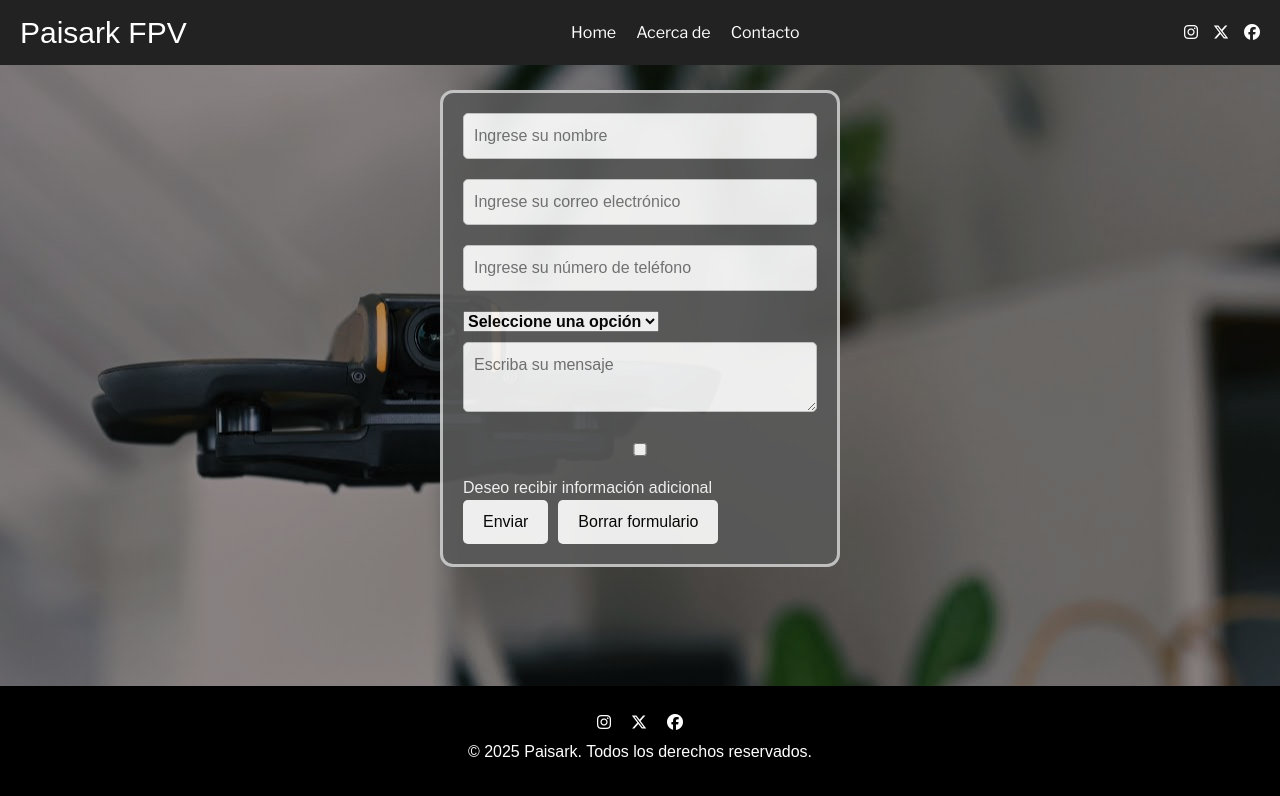
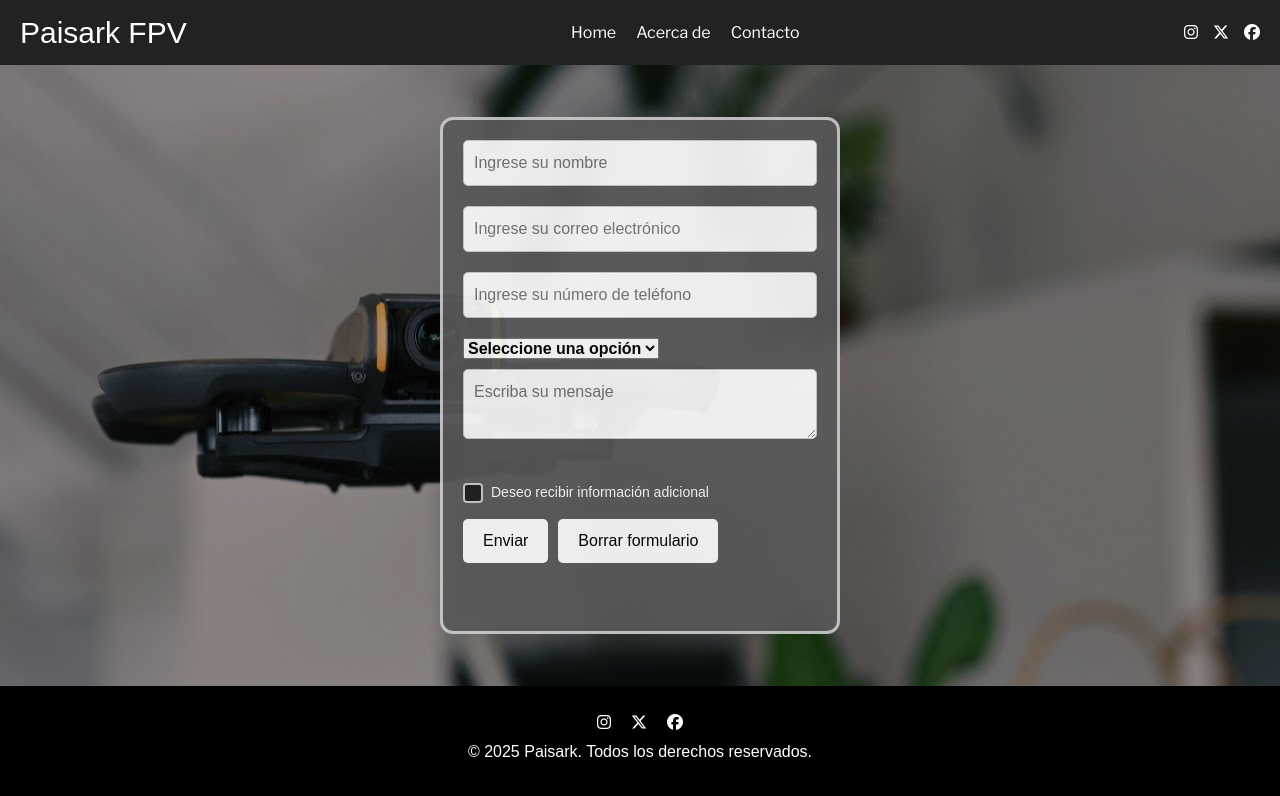
Before and after one commit to lletorres/Tp2-React-Leandro-Torres, a React (Vite) app: page /contacto in a window 1280 px wide. Shown: the top 796 px of the page. Built offline with nearby package versions, Linux system fonts and the light colour scheme; a web font is replaced by a local one.

Commit message:
nuevo css de formularios

```diff
--- a/src/App.jsx
+++ b/src/App.jsx
@@ -5,15 +5,27 @@ import Home from "./components/Home/Home";
 import AcercaDe from "./components/AcercaDe/AcercaDe";
 import Contacto from "./components/Contacto/Contacto";
 import GaleriaFotos from "./components/GaleriaFotos/GaleriaFotos";
+import GaleriaVideos from "./components/GaleriaVideos/GaleriaVideos";
 import Footer from "./components/Footer/Footer";
 import "./styles/general.css";
 import imagenHero from "./assets/img/Avata2.jpeg";
+//Importo las imagenes
 import img1 from "./assets/img/foto1.jpg";
 import img2 from "./assets/img/foto2.jpg";
 import img3 from "./assets/img/foto3.jpg";
 import img4 from "./assets/img/foto4.jpg";
 import img5 from "./assets/img/foto5.jpg";
 import img6 from "./assets/img/foto6.jpg";
+
+const videos = [
+  "https://www.youtube.com/embed/pLU10HJrCV8?si=D5cIO_US1SxgvYbR",
+  "https://www.youtube.com/embed/fPnTDmf59Lk?si=2SUhc-P_gKtgpdaB",
+  "https://www.youtube.com/embed/3b7H4Nf4vvo?si=heMaKEwUzgzs9SnO",
+  "https://www.youtube.com/embed/Kbp-U_kTOKw?si=dtfL3j2s0btTOOtk",
+  "https://www.youtube.com/embed/fdyvTwVSiZM?si=YUw_3U7MRt7z9X7T",
+  "https://www.youtube.com/embed/6Ul1REyraWQ?si=Ed5_uhlM1aP-hDle",
+  "https://www.youtube.com/embed/5k2TjbAM9kE?si=f_cmcjbwM16HYEGY",
+];
 
 const imagenes = [img1, img2, img3, img4, img5, img6]; //hago un array con las imagenes importadas
 //y las paso como props al componente GaleriaFotos
@@ -36,6 +48,7 @@ function App() {
     { path: "/acerca-de", element: <AcercaDe /> },
     { path: "/contacto", element: <Contacto /> },
     { path: "/galeria-fotos", element: <GaleriaFotos imagenes={imagenes} /> }, //recibe como props las imagenes
+    { path: "/galeria-videos", element: <GaleriaVideos videos={videos} /> },
   ];
 
   return (
--- a/src/components/AcercaDe/AcercaDe.style.css
+++ b/src/components/AcercaDe/AcercaDe.style.css
@@ -4,6 +4,10 @@
   background-size: cover;
   background-position: center;
   background-repeat: no-repeat;
+
+  display: flex;
+  flex-direction: column;
+  justify-content: center;
   flex: 1;
 }
 
--- a/src/components/Contacto/Contacto.jsx
+++ b/src/components/Contacto/Contacto.jsx
@@ -117,10 +117,14 @@ const Contacto = () => {
           </button>
         </div>
 
-        {error && <p className="mensaje-error">{error}</p>}
-        {enviado && (
-          <p className="mensaje-enviado">Mensaje enviado correctamente! </p>
-        )}
+        <div className="mensaje-linea">
+          <span className={`mensaje-error ${!error ? "invisible" : ""}`}>
+            {error || "\u00A0"}
+          </span>
+          <span className={`mensaje-enviado ${!enviado ? "invisible" : ""}`}>
+            {enviado ? "Mensaje enviado correctamente!" : "\u00A0"}
+          </span>
+        </div>
       </form>
     </main>
   );
--- a/src/components/Contacto/Contacto.style.css
+++ b/src/components/Contacto/Contacto.style.css
@@ -4,6 +4,10 @@
   background-size: cover;
   background-position: center;
   background-repeat: no-repeat;
+
+  display: flex;
+  flex-direction: column;
+  justify-content: center;
   flex: 1;
 }
 
@@ -25,7 +29,7 @@
   font-weight: bold;
 }
 
-#formulario-contacto input,
+#formulario-contacto input:not([type="checkbox"]),
 #formulario-contacto textarea {
   width: 100%;
   padding: 10px;
@@ -47,3 +51,75 @@
   display: flex;
   gap: 10px;
 }
+.mensaje-linea {
+  position: relative;
+  height: 32px; /* 2rem */
+  margin-top: 16px; /* 1rem */
+  text-align: center;
+}
+
+.mensaje-error,
+.mensaje-enviado {
+  position: absolute;
+  left: 50%;
+  transform: translateX(-50%);
+  font-weight: bold;
+  white-space: nowrap;
+  line-height: 32px; /* 2rem */
+  transition: opacity 0.3s ease;
+}
+
+.mensaje-error {
+  color: red;
+}
+
+.mensaje-enviado {
+  color: lightgreen;
+}
+
+.invisible {
+  opacity: 0;
+  visibility: hidden;
+}
+.checkbox {
+  display: flex;
+  align-items: center;
+  gap: 8px;
+  margin: 1rem 0;
+}
+
+.checkbox input[type="checkbox"] {
+  appearance: none;
+  width: 20px;
+  height: 20px;
+  border: 2px solid #ccc;
+  border-radius: 4px;
+  background-color: #1a1a1a;
+  cursor: pointer;
+  display: inline-block;
+  vertical-align: middle;
+  transition: background-color 0.2s ease, border-color 0.2s ease;
+  position: relative;
+  box-sizing: border-box;
+}
+
+.checkbox input[type="checkbox"]:checked {
+  background-color: #000000;
+  border-color: #000000;
+}
+
+.checkbox input[type="checkbox"]:checked::after {
+  content: "✔";
+  position: absolute;
+  top: 50%;
+  left: 50%;
+  transform: translate(-50%, -47%);
+  font-size: 14px;
+  color: white;
+  pointer-events: none;
+}
+
+.checkbox label {
+  cursor: pointer;
+  font-size: 14px;
+}
--- a/src/components/Footer/Footer.jsx
+++ b/src/components/Footer/Footer.jsx
@@ -2,16 +2,16 @@ import React from "react";
 import "./Footer.style.css";
 const Footer = () => {
   return (
-    <footer class="footer">
-      <div class="redes-sociales-footer">
+    <footer className="footer">
+      <div className="redes-sociales-footer">
         <a href="https://www.instagram.com">
-          <i class="fa-brands fa-instagram"></i>
+          <i className="fa-brands fa-instagram"></i>
         </a>
         <a href="https://www.twitter.com">
-          <i class="fa-brands fa-x-twitter"></i>
+          <i className="fa-brands fa-x-twitter"></i>
         </a>
         <a href="https://www.facebook.com">
-          <i class="fa-brands fa-facebook"></i>
+          <i className="fa-brands fa-facebook"></i>
         </a>
       </div>
       <p>© 2025 Paisark. Todos los derechos reservados.</p>
--- a/src/components/Footer/Footer.style.css
+++ b/src/components/Footer/Footer.style.css
@@ -2,7 +2,7 @@
   background-color: #000000;
   color: #ffffff;
   padding: 20px;
-  /* margin-top: 100%; */
+
   display: flex;
   flex-direction: column;
   align-items: center;
@@ -13,6 +13,7 @@
   position: relative;
   width: 100%;
 }
+
 .redes-sociales-footer {
   display: flex;
   justify-content: center;
--- a/src/components/GaleriaVideos/GaleriaVideos.jsx
+++ b/src/components/GaleriaVideos/GaleriaVideos.jsx
@@ -0,0 +1,25 @@
+import React from "react";
+import "./GaleriaVideos.style.css";
+
+const GaleriaVideos = ({ videos }) => {
+  return (
+    <main className="galeria-videos">
+      <h1 className="titulo-videos">Galería de Videos</h1>
+      <div className="grid-videos">
+        {videos.map((url, index) => (
+          <div className="video-card" key={index}>
+            <iframe
+              src={url}
+              title={`video-${index}`}
+              frameBorder="0"
+              allow="accelerometer; autoplay; clipboard-write; encrypted-media; gyroscope; picture-in-picture; web-share"
+              allowFullScreen
+            ></iframe>
+          </div>
+        ))}
+      </div>
+    </main>
+  );
+};
+
+export default GaleriaVideos;
--- a/src/components/GaleriaVideos/GaleriaVideos.style.css
+++ b/src/components/GaleriaVideos/GaleriaVideos.style.css
@@ -0,0 +1,36 @@
+.titulo-videos {
+  font-size: 25px;
+  text-align: center;
+  font-family: "Libre Franklin", sans-serif;
+  padding: 10px;
+  text-shadow: 2px 2px 4px #474747;
+  font-weight: 200;
+}
+
+.galeria-videos {
+  flex: 1;
+  display: flex;
+  flex-direction: column;
+  padding: 16px;
+  box-sizing: border-box;
+}
+
+.grid-videos {
+  display: grid;
+  grid-template-columns: repeat(auto-fit, minmax(320px, 1fr));
+  gap: 16px;
+  width: 100%;
+}
+
+.video-card iframe {
+  width: 100%;
+  height: 200px;
+  border-radius: 8px;
+  box-shadow: 0 4px 8px rgba(0, 0, 0, 0.3);
+}
+
+@media (max-width: 400px) {
+  .video-box iframe {
+    height: 180px;
+  }
+}
--- a/src/main.jsx
+++ b/src/main.jsx
@@ -2,7 +2,6 @@ import { StrictMode } from "react";
 import { createRoot } from "react-dom/client";
 import "./index.css";
 import App from "./App.jsx";
-// import "./styles/general.css"; // Importar estilos globales
 
 createRoot(document.getElementById("root")).render(
   <StrictMode>
```
